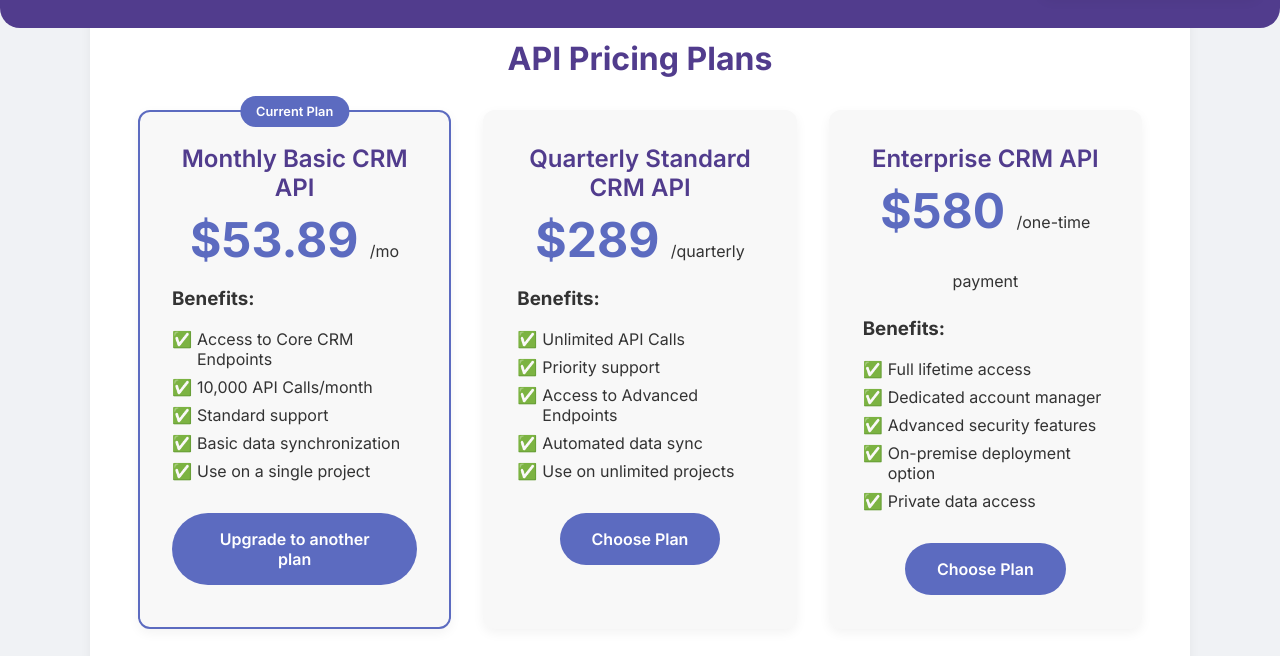
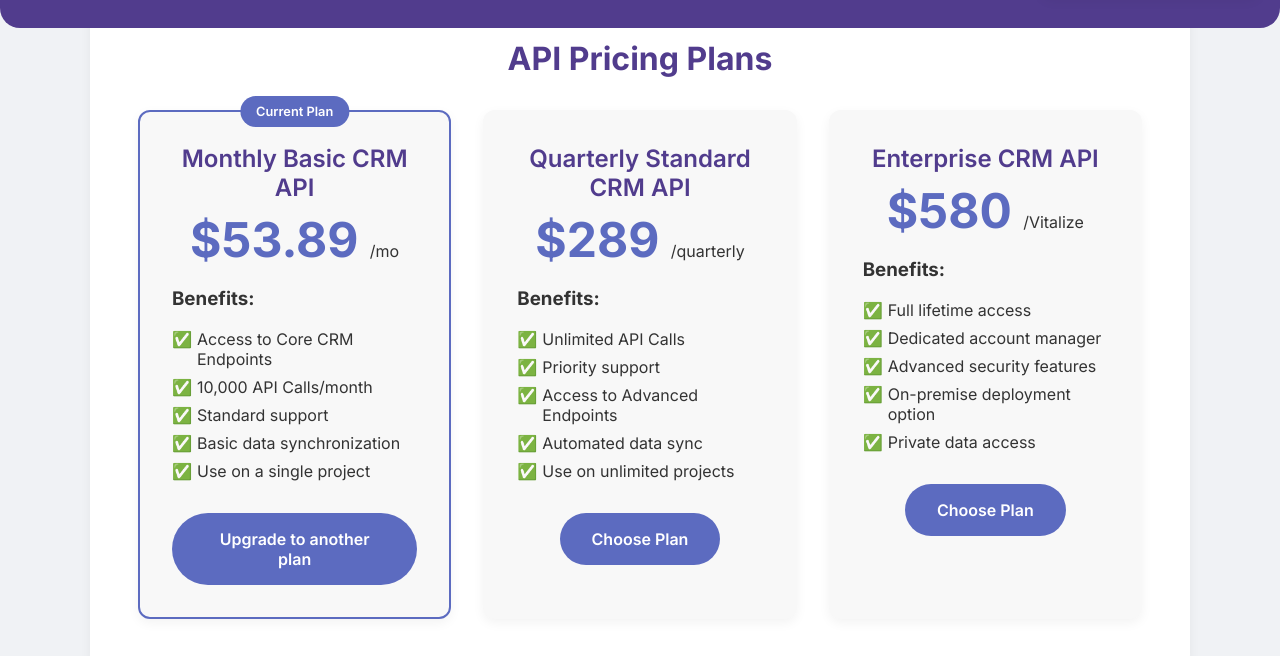
Before and after one commit to apissoftinc-sdk/Sdk_api-Sheet, a plain HTML site: page index.html in a window 1280 px wide. Shown: the part 144-800 px from the top of the page. Drawn offline with Linux system fonts and the light colour scheme.

Commit message:
Update index.html

```diff
--- a/index.html
+++ b/index.html
@@ -66,7 +66,7 @@
                 </div>
                 <div class="plan">
                     <div class="plan-title">Enterprise CRM API</div>
-                    <div class="price">$580 <span>/one-time payment</span></div>
+                    <div class="price">$580 <span>/Vitalize</span></div>
                     <div class="features">
                         <h3>Benefits:</h3>
                         <ul>
@@ -114,4 +114,5 @@
     </footer>
 
 </body>
+
 </html>
```
